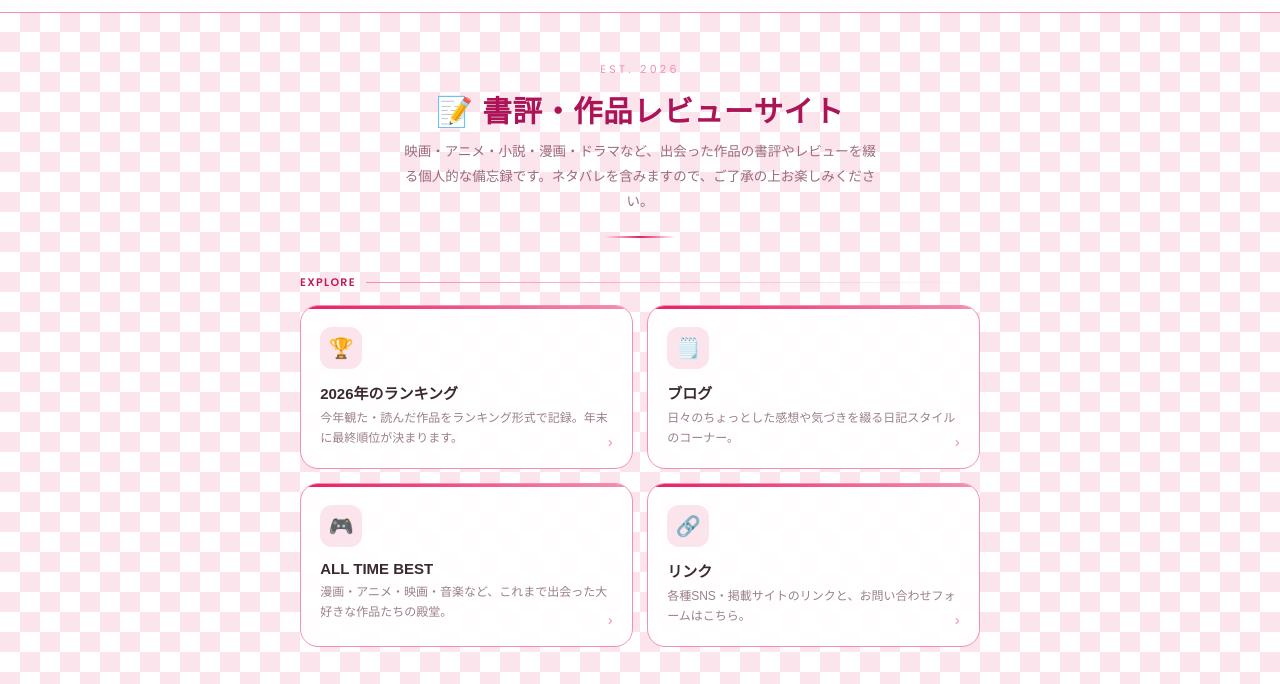
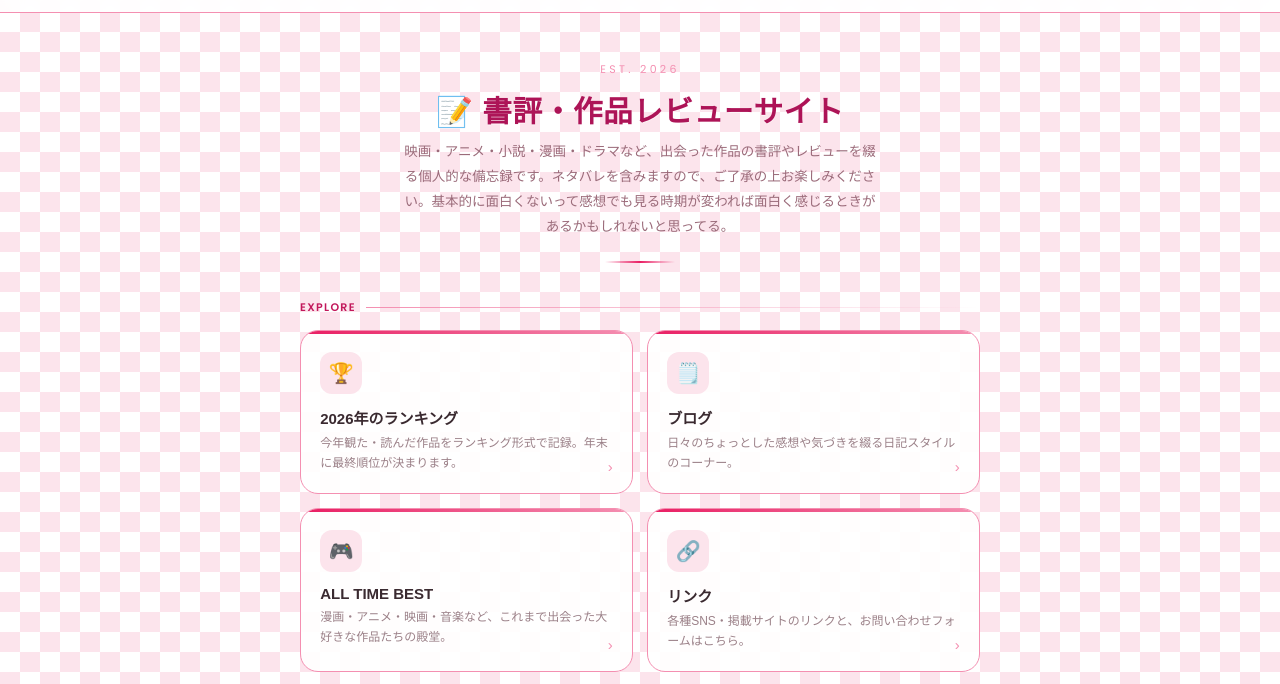
Before and after one commit to Azaleacreativeroom888/storyreviewazalea, a plain HTML site: page index.html in a window 1280 px wide. Shown: the part 48-732 px from the top of the page. Drawn offline with Linux system fonts and the light colour scheme.

Commit message:
Update index.html

```diff
--- a/index.html
+++ b/index.html
@@ -224,7 +224,7 @@
     <div class="hero">
       <div class="hero-ornament">est. 2026</div>
       <h1>📝 書評・作品レビューサイト</h1>
-      <p>映画・アニメ・小説・漫画・ドラマなど、出会った作品の書評やレビューを綴る個人的な備忘録です。ネタバレを含みますので、ご了承の上お楽しみください。</p>
+      <p>映画・アニメ・小説・漫画・ドラマなど、出会った作品の書評やレビューを綴る個人的な備忘録です。ネタバレを含みますので、ご了承の上お楽しみください。基本的に面白くないって感想でも見る時期が変われば面白く感じるときがあるかもしれないと思ってる。</p>
       <div class="hero-divider"></div>
     </div>
 
```
